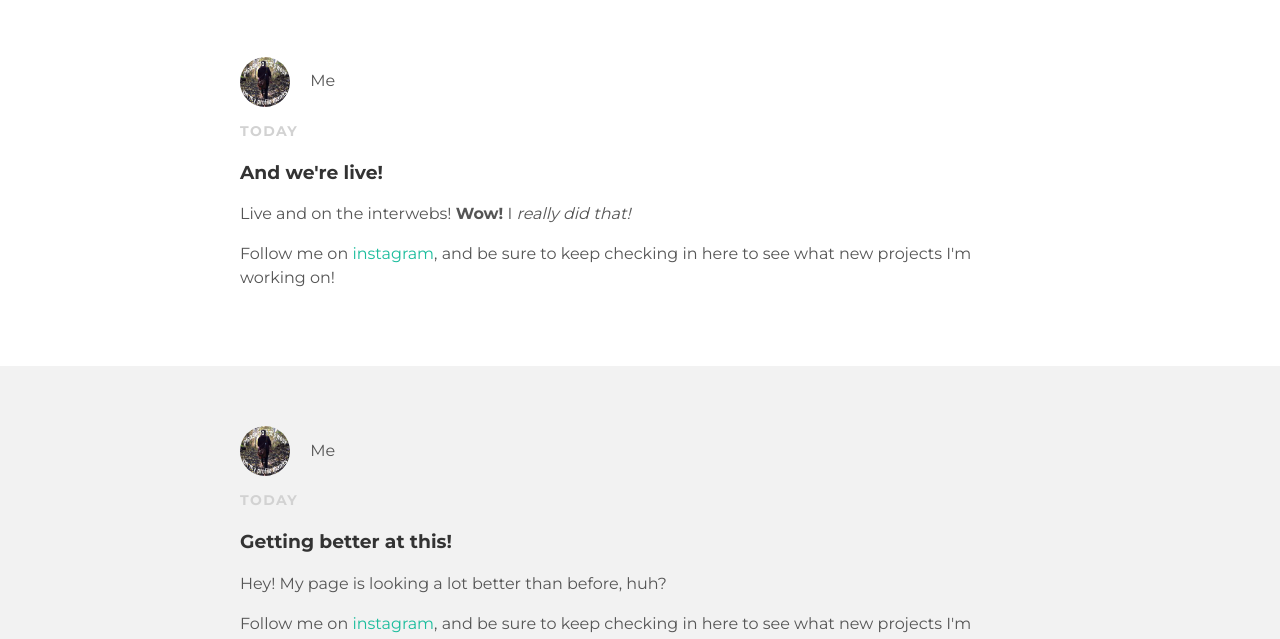
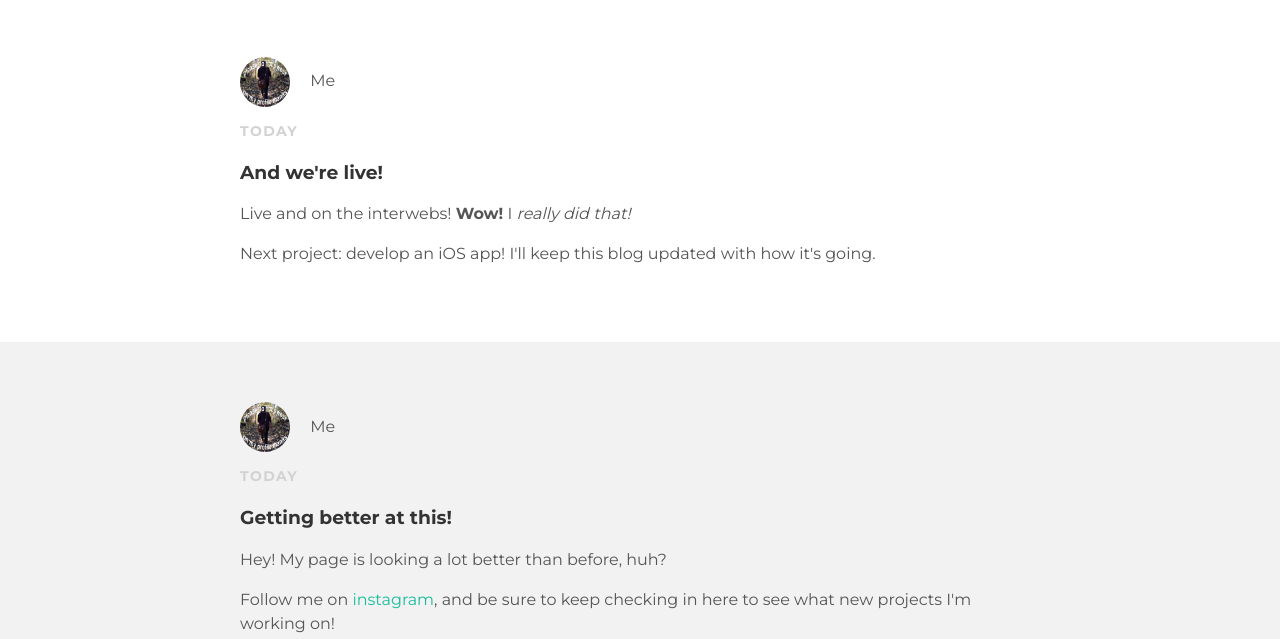
Before and after one commit to KrisSinding/krissinding.github.io, a plain HTML site: page index.html in a window 1280 px wide. Shown: the part 153-792 px from the top of the page. Drawn offline with Linux system fonts and the light colour scheme.

Commit message:
Update index.html

```diff
--- a/index.html
+++ b/index.html
@@ -28,7 +28,7 @@
           <h3 class="post-title">And we're live!</h3>
           <div class="post-content">
             <p>Live and on the interwebs! <strong>Wow!</strong> I <em>really did that!</em></p>
-            <p>Follow me on <a href="https://www.instagram.com/kristibanana/">instagram</a>, and be sure to keep checking in here to see what new projects I'm working on!</p>
+            <p>Next project: develop an iOS app! I'll keep this blog updated with how it's going.</p>
           </div>
         </div>
       </div>
```
